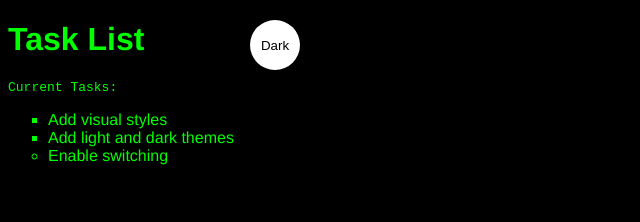
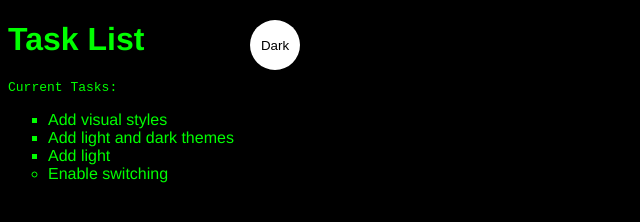
Before and after one commit to almeidaanna/rebasepractice, a plain HTML site: page index.html in a window 1280 px wide. Shown: the whole page, without its empty margins (0-640 px from the left). Drawn offline with Linux system fonts and the light colour scheme.

Commit message:
added light to html file

```diff
--- a/index.html
+++ b/index.html
@@ -11,6 +11,7 @@
     <ul>
         <li class="list">Add visual styles</li>
         <li class="list">Add light and dark themes</li>
+        <li class="list">Add light</li>
         <li>Enable switching</li>
     </ul>
     <div>
```
